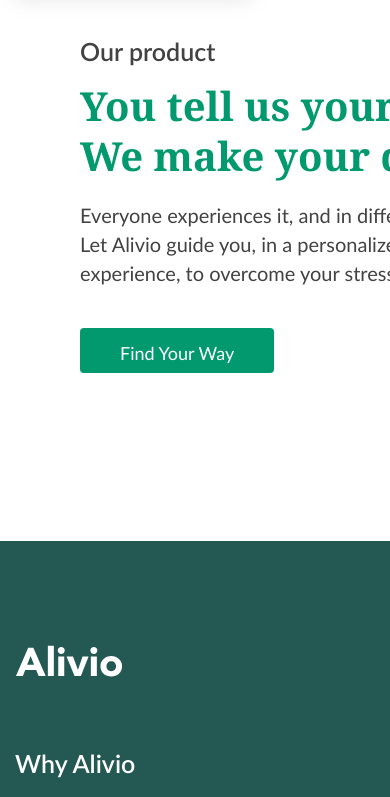
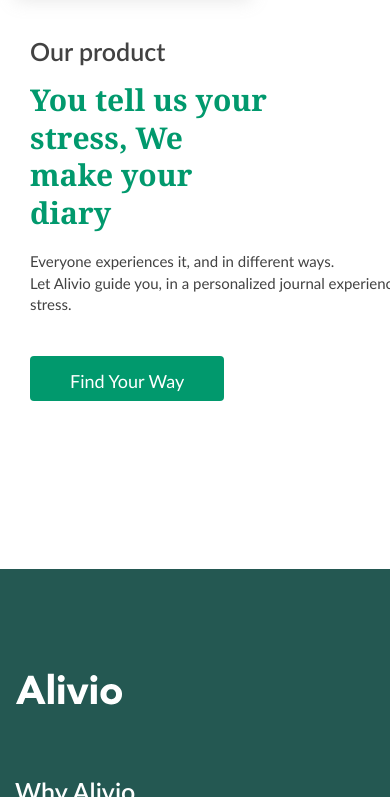
Before and after one commit to TheMRX666/006, a plain HTML site: page index.html in a window 390 px wide. Shown: the part 4543-5340 px from the top of the page. Drawn offline with Linux system fonts and the light colour scheme.

Commit message:
Update media.css

```diff
--- a/assets/css/media.css
+++ b/assets/css/media.css
@@ -285,17 +285,23 @@
 }
 @media (max-width: 430px){
     .our-product-content {
-        padding-left: 65px;
-        width: 550px;
+        padding-left: 15px;
+        width: 530px;
     }
+
+    .our-product-img-wrapper {
+        position: relative;
+        display: block;
 }
-@media (max-width: 340px){
+
     .our-product-content-title {
-        font-size: 50px;
+        width: 240px;
+        font-size: 30px;
     }
     .our-product-content-text {
-        font-size: 25px;
-}
+        font-size: 15px;
+    }
+
 }
 
 /*END PRODUCT BLOCK*/
@@ -304,8 +310,8 @@
         padding-left: 10px;
     }
 }
+
+/*END MAIN BLOCK*/
 /*START FOOTER BLOCK*/
 
 /*END FOOTER BLOCK*/
-
-/*END MAIN BLOCK*/
```
